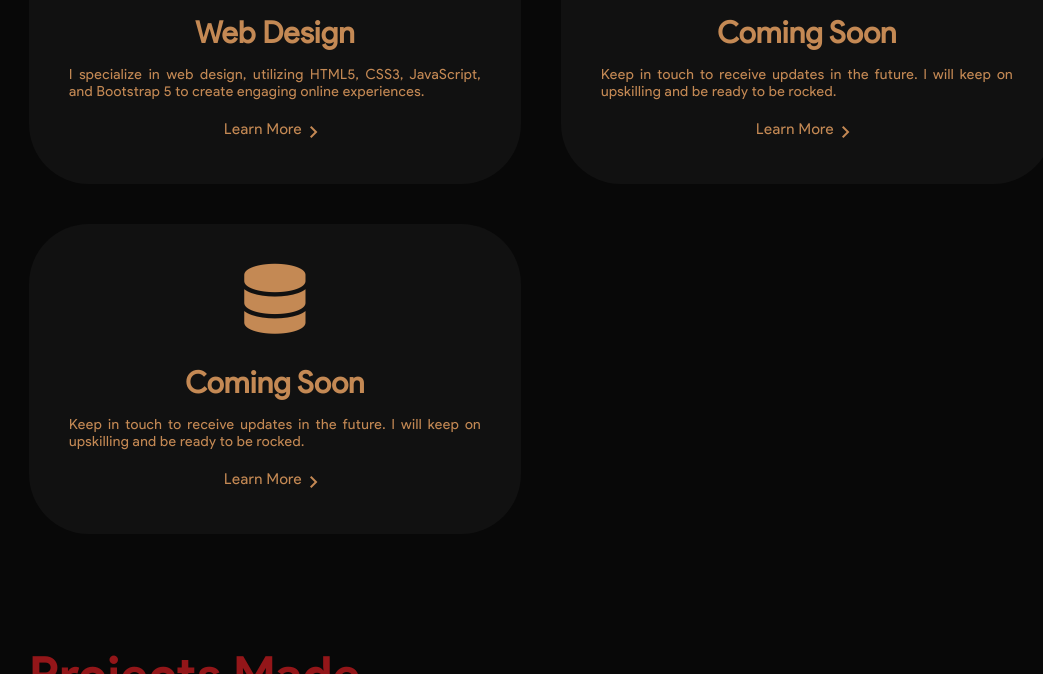
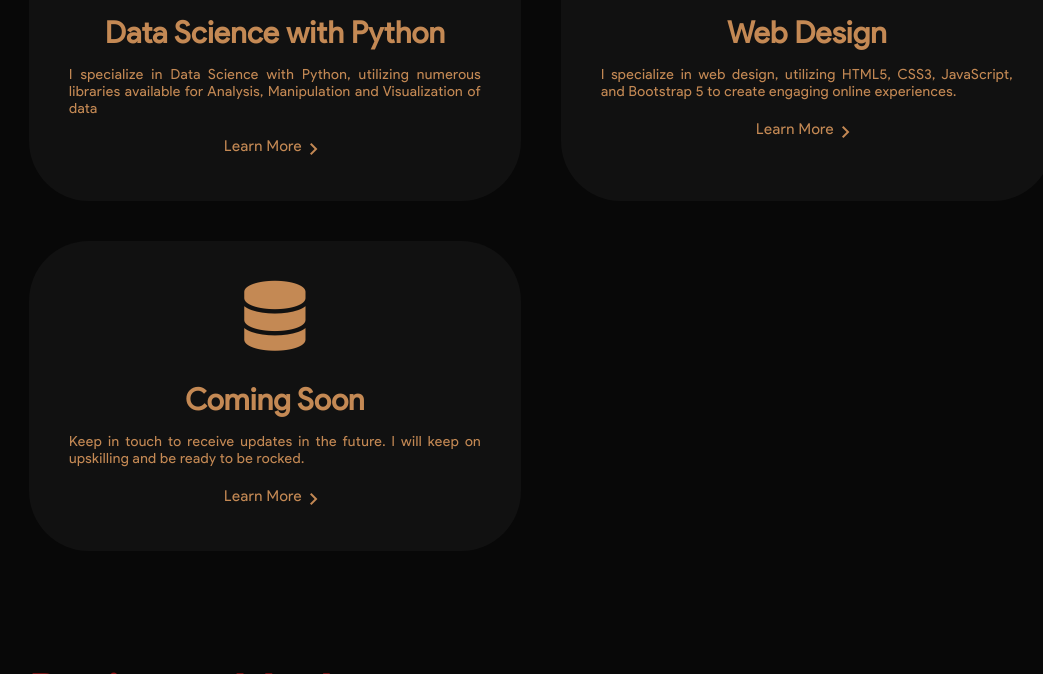
Before and after one commit to srgvlsn/sreeragvalsan, a plain HTML site: page index.html in a window 1280 px wide. Shown: the part 3138-3812 px from the top of the page, without its empty margins (99-1142 px from the left). Drawn offline with nearby package versions, Linux system fonts and the light colour scheme.

Commit message:
Portfolio Updated - v7.3.2

```diff
--- a/index.html
+++ b/index.html
@@ -278,15 +278,15 @@
       <h1 class="header-li-titles">My Services</h1>
       <div class="services-list">
         <div>
+          <i class="fa-brands fa-python"></i>
+          <h2>Data Science with Python</h2>
+          <p>I specialize in Data Science with Python, utilizing numerous libraries available for Analysis, Manipulation and Visualization of data</p>
+          <a href="./projects.html#pythonwork">Learn More <span class="material-symbols-outlined">chevron_right</span></a>
+        </div>
+        <div>
           <i class="fa-solid fa-code"></i>
           <h2>Web Design</h2>
           <p>I specialize in web design, utilizing HTML5, CSS3, JavaScript, and Bootstrap 5 to create engaging online experiences.</p>
-          <a href="./projects.html#webwork">Learn More <span class="material-symbols-outlined">chevron_right</span></a>
-        </div>
-        <div>
-          <i class="fa-brands fa-python"></i>
-          <h2>Coming Soon</h2>
-          <p>Keep in touch to receive updates in the future. I will keep on upskilling and be ready to be rocked.</p>
           <a href="./projects.html#webwork">Learn More <span class="material-symbols-outlined">chevron_right</span></a>
         </div>
         <div>
```
